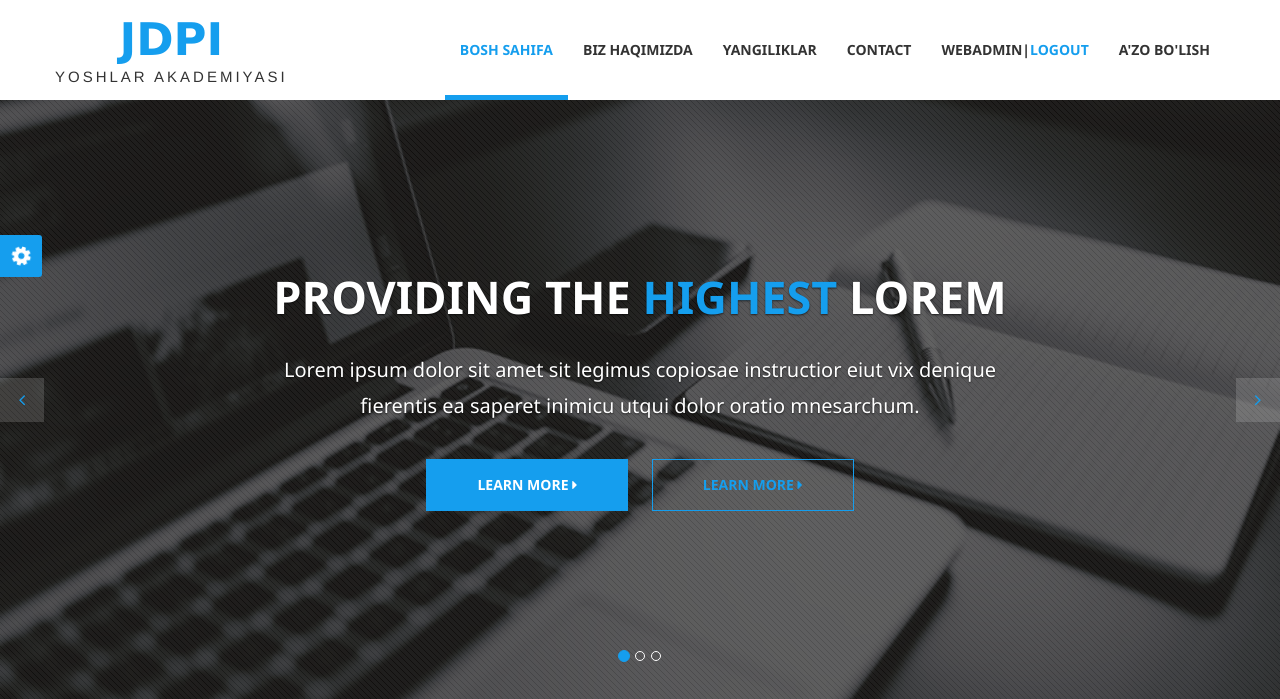
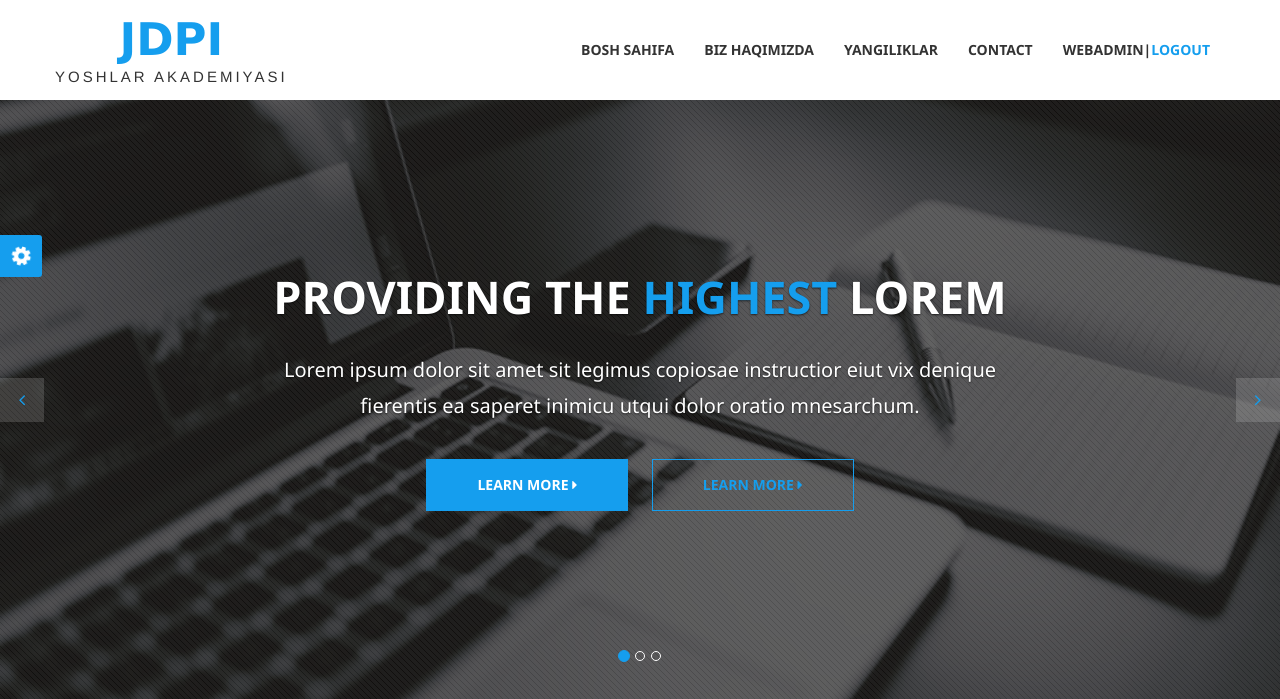
Before and after one commit to bobur19970427/academy, a Django app: page / in a window 1280 px wide. Shown: the top 699 px of the page. Run offline with Django 3.2, Linux system fonts and the light colour scheme; a user stored in the database is signed in; data comes from the database, SQL or seed files in the repository; some libraries are stand-ins or nearby versions.

Commit message:
nurmuhammd uchun qo'shildi

```diff
--- a/templates/base.html
+++ b/templates/base.html
@@ -36,7 +36,7 @@
                     </div>
                     <div id="navbar" class="collapse navbar-collapse navbar-right">
                         <ul class="nav navbar-nav">
-                            <li class="active"><a href="{% url 'home' %}">Bosh sahifa</a></li>
+                            <li ><a href="{% url 'home' %}">Bosh sahifa</a></li>
 <!--                            <li><a href="features.html">Features</a></li>-->
                             <li><a href="{% url 'about' %}">Biz haqimizda</a></li>
                             <li><a href="{% url 'news' %}">Yangiliklar</a></li>
@@ -46,8 +46,9 @@
                             <li><a href="{% url 'logout' %}">{{user.username}}|<span class="background-color:'blue'">LogOut</span></a></li>
                             {% else %}
                             <li><a href="{% url 'login' %}">kirish</a></li>
+                            <li><a href="{% url 'registration' %}">A'zo bo'lish</a></li>
                             {% endif %}
-                            <li><a href="{% url 'registration' %}">A'zo bo'lish</a></li>
+
                         </ul>
                     </div>
                     <!--/.nav-collapse -->
--- a/templates/news_view.html
+++ b/templates/news_view.html
@@ -4,8 +4,6 @@
 {% block content %}
 
 
-    <div class="col-xs-12 col-sm-4 col-md-4 col-lg-12 portfolio-item">
-        <div class="portfolio-one" style="padding:50px;">
             <div class="portfolio-head">
                 <div class="portfolio-img" ><img alt="" src="{{post.image.url}}" style="width:100%;"></div>
 
@@ -16,10 +14,6 @@
                 <h2>{{post.text}}</h2>
                 <p>{{post.date}}</p>
             </div>
-            <!-- End portfolio-content -->
-        </div>
-        <!-- End portfolio-item -->
-    </div>
 
 
 {% endblock %}
```
Also changed, not shown: static/img/Без названия.jpg (added).
